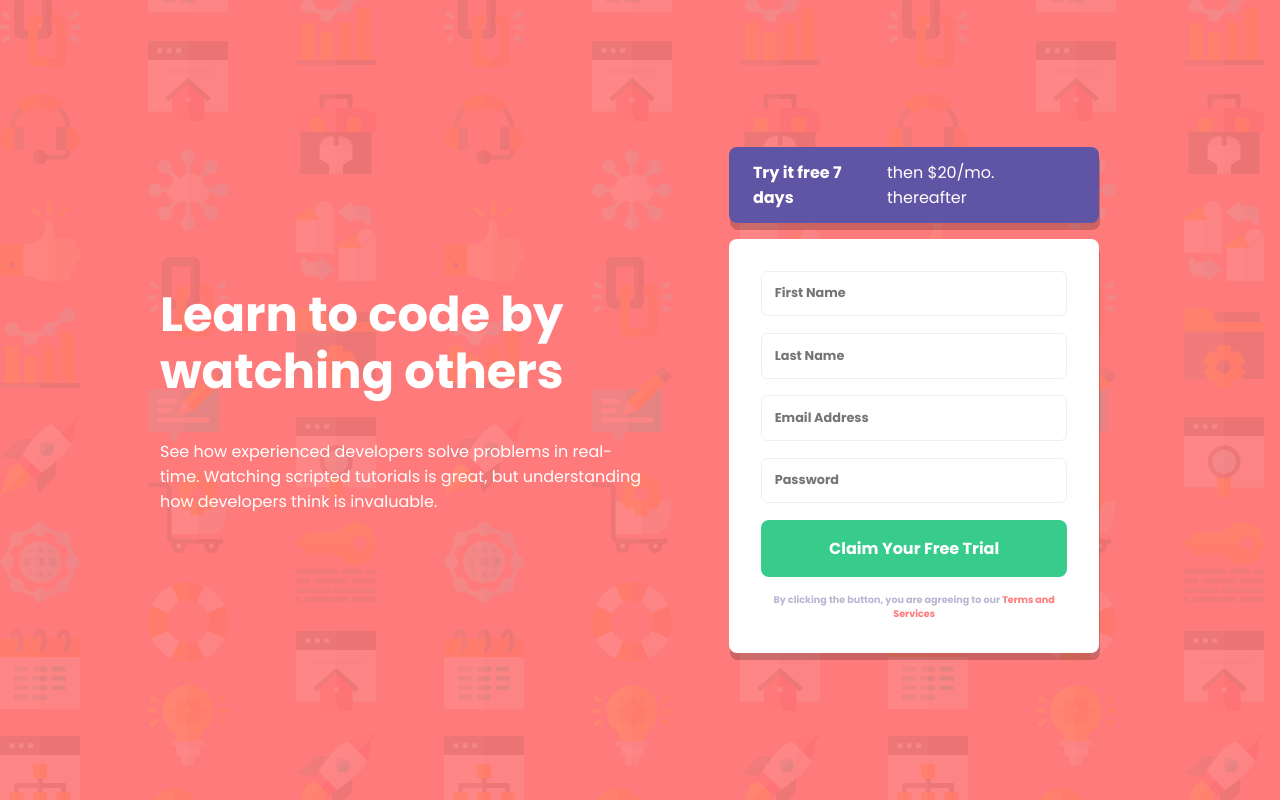
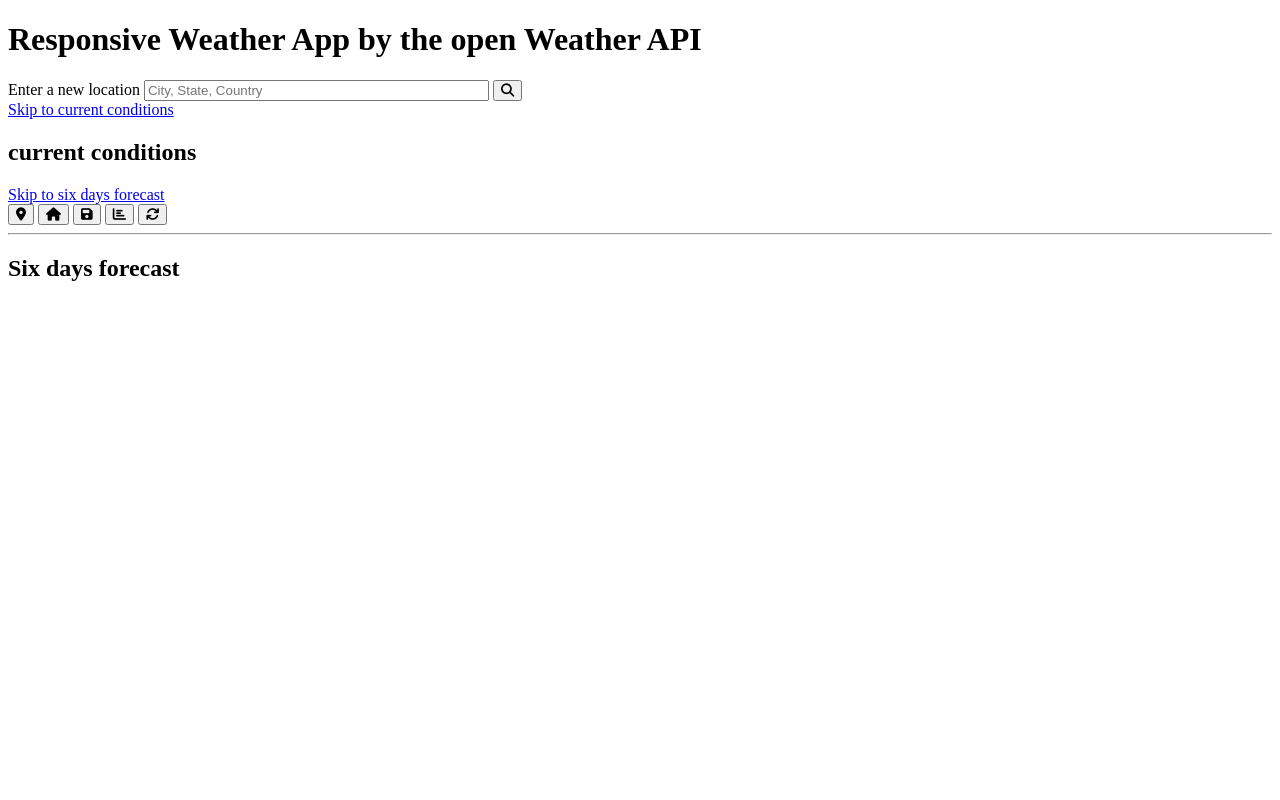
Before and after one commit to marsellino10/intro-component-with-signup-form-master, a plain HTML site: page index.html in a window 1280 px wide. Drawn offline with Linux system fonts and the light colour scheme.

Commit message:
Add files via upload

```diff
--- a/index.html
+++ b/index.html
@@ -1,57 +1,70 @@
 <!DOCTYPE html>
 <html lang="en">
 <head>
-  <meta charset="UTF-8">
-  <meta name="viewport" content="width=device-width, initial-scale=1.0"> <!-- displays site properly based on user's device -->
-
-  <link rel="icon" type="image/png" sizes="32x32" href="./images/favicon-32x32.png">
-
-    <title>Frontend Mentor | Intro component with sign up form</title>
-    <link rel="stylesheet" href="styles.css">
+    <meta charset="UTF-8">
+    <meta http-equiv="X-UA-Compatible" content="IE=edge">
+    <meta name="viewport" content="width=device-width, initial-scale=1.0">
+    <title>Responsive Weather App</title>
+    <link rel="stylesheet" href="https://cdnjs.cloudflare.com/ajax/libs/font-awesome/6.2.0/css/all.min.css" integrity="sha512-xh6O/CkQoPOWDdYTDqeRdPCVd1SpvCA9XXcUnZS2FmJNp1coAFzvtCN9BmamE+4aHK8yyUHUSCcJHgXloTyT2A==" crossorigin="anonymous" referrerpolicy="no-referrer" />
+    <link rel="preconnect" href="https://fonts.googleapis.com">
+    <link rel="preconnect" href="https://fonts.gstatic.com" crossorigin>
+    <link href="https://fonts.googleapis.com/css2?family=Montserrat&family=Outfit:wght@400;700&family=Overpass:wght@400;700&display=swap" rel="stylesheet">
 </head>
 <body>
 
-  <main>
+    <main>
+        <h1>Responsive Weather App by the open Weather API</h1>
+        <section id="searchBar" class="searchBar">
+            <form id = "searchBar__form" class="searchBar__form" role="search">
+                <label for="searchBar__text">Enter a new location</label>
+                <input type="text" id="searchBar__text" class="searchBar__text" role="searchbox" size="40"
+                        autocomplete="off" placeholder="City, State, Country">
+                <button id="serachBar__btn" class="serachBar__btn">
+                    <i class="fa fa-search"></i>
+                </button>
+            </form>
+        </section>
 
-    <section class="learn">
-      <div class="left-side">
-        <h1>Learn to code by watching others</h1>
-        <p>See how experienced developers solve problems in real-time. Watching scripted tutorials is great,
-          but understanding how developers think is invaluable. </p>
-      </div>
-    </section>
+        <a href="#currentForecast" class="skip-link">Skip to current conditions</a>
 
-    <section class="right-side">
-      <div class="offer">
-        <span>Try it free 7 days </span> then $20/mo. thereafter
-      </div>
+        <section id="currentForecast" class="currentForecast" role="region" aria-labelledby="currentForecast__location">
+            <h2 id="currentForecast__location" class="currentForecast__location">current conditions</h2>
+            <div id="currentForecast__conditions" class="currentForecast__conditions"></div>
+        </section>
 
-      <form action="#" id="form">
-        <div id="first-name">
-          <input type="text" placeholder="First Name" id="firstName">
-          <span class="err"></span>
-        </div>
+        <a href="#dailyForecast" class="skip-link">Skip to six days forecast</a>
 
-        <div id="last-name">
-          <input type="text" placeholder="Last Name" id="lastName">
-          <span class="err"></span>
-        </div>
+        <nav id="navBtn" class="navBtn">
+            <button id="getLocation" class="button" aria-label="get your current weather conditions for your current location" title="Get Location">
+                <i class="fas fa-map-marker-alt"></i>
+            </button>
 
-        <div id="email">
-          <input type="text" placeholder="Email Address" id="emailAddress">
-          <span class="err"></span>
-        </div>
+            <button id="home" class="button" aria-label="get your current weather conditions for your home location" title="Home Weather">
+                <i class="fas fa-home"></i>
+            </button>
 
-        <div id="pass">
-          <input type="password" placeholder="Password" id="password">
-          <span class="err"></span>
-        </div>
+            <button id="saveLocation" class="button" aria-label="save your current location as your home location" title="save Location">
+                <i class="fas fa-save"></i>
+            </button>
 
-        <button class="btn" type="submit">Claim your free trial</button>
-        <p>By clicking the button, you are agreeing to our <span>Terms and Services</span> </p>
-      </form>
-    </section>
-  </main>
-  <script src="main.js"></script>
+            <button id="unit" class="button" aria-label="toogle between metric and imperial measurment units" title="toogle measurment unit">
+                <i class="fas fa-chart-bar"></i>
+            </button>
+
+            <button id="refresh" class="button" aria-label="Refresh the current weather conditions" title="refresh weather">
+                <i class="fas fa-refresh"></i>
+            </button>
+        </nav>
+
+        <hr>
+
+        <section id="dailyForecast" class="dailyForecast" role="region" aria-labelledby="dailyForecast__title">
+            <h2 id="dailyForecast__title" class="dailyForecast__title">Six days forecast</h2>
+            <div id="dailyForecast__contents" class="dailyForecast__contents"></div>
+        </section>
+
+        <p id="confirmation" class="offscreen" aria-live="assertive"></p>
+    </main>
+
 </body>
 </html>
```
